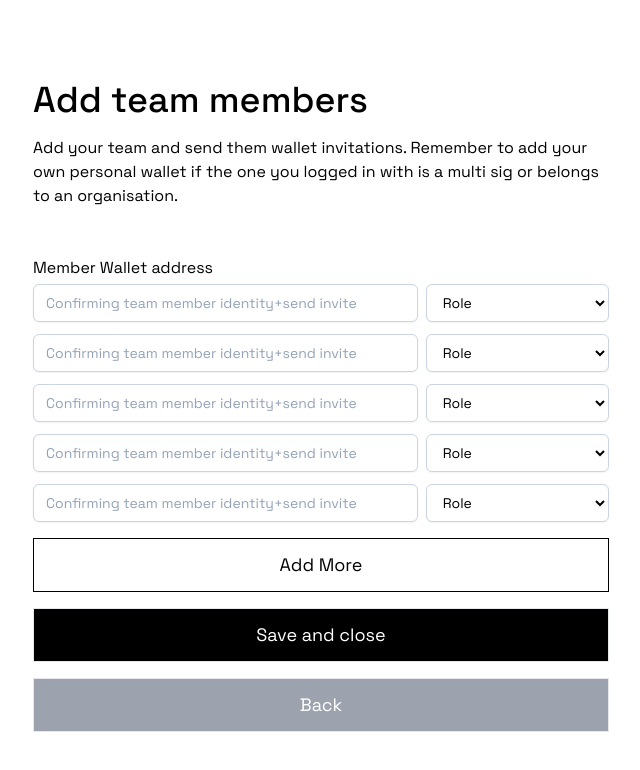
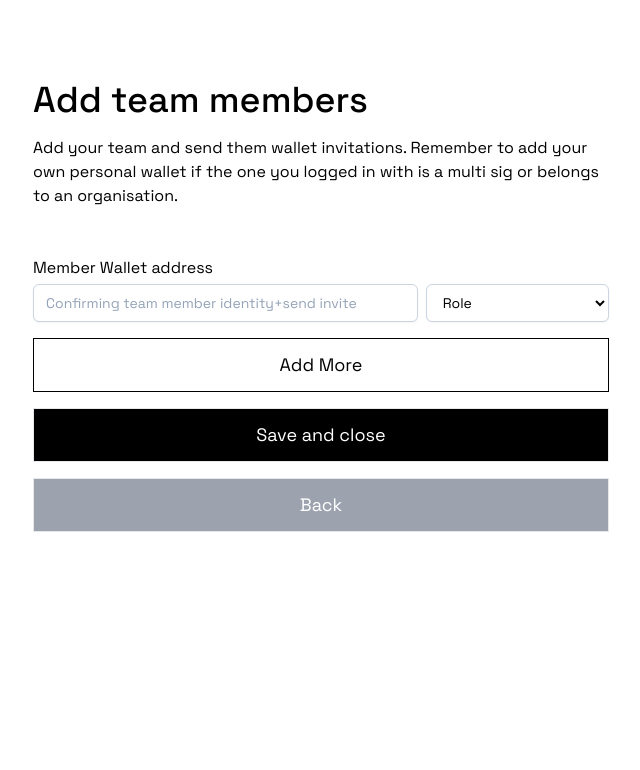
Before and after one commit to OrdumLTD/front-end-client-test, a Next.js app: page /addteammembers in a window 1280 px wide. Shown: the top 770 px of the page, without its empty margins (319-959 px from the left). Built offline with nearby package versions, Linux system fonts and the light colour scheme.

Commit message:
added context for sign up

```diff
--- a/components/login/index.tsx
+++ b/components/login/index.tsx
@@ -1,5 +1,6 @@
 import React, {  } from "react";
 import { Connect } from "../wallet/polkadotjs/connect";
+import  Link  from "next/link"
 
 const LogIn = () => {
 
@@ -16,9 +17,9 @@ const LogIn = () => {
         </div>
 
         <div className="my-1 md:my-2"></div>
-        {/* <button className="border border-gray-400 hover:bg-gray-200 py-2.5">
+        <button className="border border-gray-400 hover:bg-gray-200 py-2.5">
           <Link href="/signup">Sign up</Link>
-        </button> */}
+        </button>
       </div>
       <div className="-mt-80 flex flex-col">
         <h2 className="md:text-5xl">New To Blockchain? Create Wallet</h2>
--- a/components/submitProposal/tldr/index.tsx
+++ b/components/submitProposal/tldr/index.tsx
@@ -1,5 +1,4 @@
 import Image from "next/image";
-
 import { useContext } from "react";
 import { useRouter } from "next/router";
 
--- a/pages/_app.tsx
+++ b/pages/_app.tsx
@@ -5,6 +5,7 @@ import { PropolsalContextProvider } from "@/store/submitPropolsal";
 import { ChainAPIContextProvider } from "@/store/apiContext";
 import { WalletContextProvider } from "@/store/walletContext";
 import { CertContextProvider } from "@/store/contractContext";
+import { SignUpContextProvider } from "@/store/signUpContext";
 
 import { Space_Grotesk, Inter } from "@next/font/google";
 
@@ -19,10 +20,12 @@ export default function App({ Component, pageProps }: AppProps) {
         <ChainAPIContextProvider>
           <WalletContextProvider>
             <CertContextProvider>
-          <main className={spaceGrotesk.className}>
-            <Component {...pageProps} />
-          </main>
-          </CertContextProvider>
+              <SignUpContextProvider>
+                <main className={spaceGrotesk.className}>
+                  <Component {...pageProps} />
+                </main>
+              </SignUpContextProvider>
+            </CertContextProvider>
           </WalletContextProvider>
         </ChainAPIContextProvider>
       </PropolsalContextProvider>
--- a/pages/addteammembers/TeamMember/index.tsx
+++ b/pages/addteammembers/TeamMember/index.tsx
@@ -1,4 +1,8 @@
+import { useState } from "react";
+
 const TeamMember = () => {
+  const [address, setAddress] = useState("");
+
   return (
     <form className="flex ">
       <input
@@ -9,6 +13,7 @@ const TeamMember = () => {
              mt-1 block w-full px-3 py-2 bg-white border border-slate-300 rounded-md text-sm shadow-sm placeholder-slate-400
       focus:outline-none focus:border-sky-500
                "
+        value={address}
       />
 
       <select
--- a/pages/addteammembers/index.tsx
+++ b/pages/addteammembers/index.tsx
@@ -1,17 +1,24 @@
 // ToDo Fit for mobile
 
-import { useState } from "react";
+import { useContext, useState } from "react";
 import Link from "next/link";
 // import { Link } from "react-router-dom";
 
+import SignUpContext from "@/store/signUpContext";
 import TeamMember from "./TeamMember";
 
 const AddTeamMembers = () => {
-  const [teamMembers, setTeamMembers] = useState<number>(5);
+  const SignUpCtx = useContext(SignUpContext);
+  const [teamMembers, setTeamMembers] = useState<number>(1);
+  const [arrayOfTeamMembers, setArrayOfTeamMembers] = useState<String[]>();
 
-  function addTeamMember() {
+  const addTeamMember = () => {
     setTeamMembers(teamMembers + 1);
-  }
+  };
+
+  // const removeTeamMember = () => {
+  //   setTeamMembers(teamMembers - 1)
+  // }
 
   return (
     <div className="font-space-grotesk grid h-screen place-items-center relative mb-20">
--- a/store/contractContext.tsx
+++ b/store/contractContext.tsx
@@ -1,7 +1,6 @@
-import React, {createContext, useState, ReactNode} from 'react';
+import React, { createContext, useState, ReactNode } from "react";
 import { CertificateData, signCertificate } from "@phala/sdk";
-import { ContractPromise } from '@polkadot/api-contract';
-
+import { ContractPromise } from "@polkadot/api-contract";
 
 type Props = {
   children: ReactNode;
@@ -9,46 +8,47 @@ type Props = {
 
 // Certificate Data
 interface Certificate {
-    cache?: CertificateData,
-    contractApi?: ContractPromise,
-    signCert:(cert?: CertificateData)=> void;
-    setContractApi:(api?:ContractPromise)=> void;
+  cache?: CertificateData;
+  contractApi?: ContractPromise;
+  signCert: (cert?: CertificateData) => void;
+  setContractApi: (api?: ContractPromise) => void;
 }
 
-const defaultState  = {
+const defaultState = {
   cache: undefined,
   contractApi: undefined,
-    signCert: (cert?: CertificateData) =>{
-        return
+  signCert: (cert?: CertificateData) => {
+    return;
   },
-    setContractApi: (api?:ContractPromise) =>{
-        return
-    }
-}
+  setContractApi: (api?: ContractPromise) => {
+    return;
+  },
+};
 
 const CertificateContext = createContext<Certificate>(defaultState);
 
-export const CertContextProvider = ({children}:Props) =>{
+export const CertContextProvider = ({ children }: Props) => {
   const [cache, setCache] = useState<CertificateData>();
   const [contractApi, setContractApi] = useState<ContractPromise>();
 
-    const signCert = (cert?: CertificateData) =>{
-        setCache(cert)
+  const signCert = (cert?: CertificateData) => {
+    setCache(cert);
   };
 
-    const setContract = (api?:ContractPromise) =>{
-        setContractApi(api)
-    }
+  const setContract = (api?: ContractPromise) => {
+    setContractApi(api);
+  };
 
   const context = {
     cache,
     contractApi,
     signCert,
-        setContractApi: setContract
-    }
+    setContractApi: setContract,
+  };
 
   return (
-        <CertificateContext.Provider value={context}>{children}</CertificateContext.Provider>
+    <CertificateContext.Provider value={context}>
+      {children}
+    </CertificateContext.Provider>
   );
-
-}
+};
--- /dev/null
+++ b/store/signUpContext.tsx
@@ -0,0 +1,100 @@
+import React, { createContext, useState, ReactNode } from "react";
+// import { CertificateData, signCertificate } from "@phala/sdk";
+// import { ContractPromise } from '@polkadot/api-contract';
+
+type Props = {
+  children: ReactNode;
+};
+
+//
+interface SignUp {
+  // cache?: CertificateData,
+  // contractApi?: ContractPromise,
+  // signCert:(cert?: CertificateData)=> void;
+  // setContractApi:(api?:ContractPromise)=> void;
+  teamName: String | undefined;
+  description: String | undefined;
+  mission?: String | undefined;
+  projectType: String | undefined;
+  teamMembers: String[] | undefined;
+  setName: (v: String) => void;
+  setDescription: (v: String) => void;
+  setMission: (v: String) => void;
+  setProjectType: (v: String) => void;
+  addTeamMember: (v: String) => void;
+}
+
+const defaultState = {
+  teamName: "",
+  description: "",
+  mission: "",
+  projectType: "",
+  teamMembers: [],
+  setName: (v: String) => { return },
+  setDescription: (v: String) => { return },
+  setMission: (v: String) => { return },
+  setProjectType: (v: String) => { return },
+  addTeamMember: (v: String) => { return },
+};
+
+const SignUpContext = createContext<SignUp>(defaultState);
+
+export const SignUpContextProvider = ({ children }: Props) => {
+  // const [cache, setCache] = useState<SignUp>();
+  const [teamName, setTeamName] = useState<String>();
+  const [description, setdDesc] = useState<String>();
+  const [mission, setMiss] = useState<String>();
+  const [projectType, setProject] = useState<String>();
+  const [teamMembers, setTeamMembrs] = useState<String[]>();
+  // const [contractApi, setContractApi] = useState<ContractPromise>();
+
+  // const signCert = (cert?: CertificateData) =>{
+  //     setCache(cert)
+  // };
+
+  // const setContract = (api?:ContractPromise) =>{
+  //     setContractApi(api)
+  // }
+
+  const setName = (name?: String) => {
+    setTeamName(name);
+  };
+
+  const setDescription = (description?: String) => {
+    setdDesc(description);
+  };
+
+  const setMission = (mission?: String) => {
+    setMiss(mission);
+  };
+
+  const setProjectType = (project?: String) => {
+    setProject(project);
+  };
+
+  const addTeamMember = (teamMember?: String) =>{
+    //@ts-ignore
+    setTeamMembrs(teamMembers.push(teamMember))
+  }
+
+  const context = {
+    // cache,
+    teamName: teamName,
+    description,
+    mission,
+    projectType,
+    setName,
+    setDescription,
+    setMission,
+    setProjectType,
+    // contractApi,
+    // signCert,
+    // setContractApi: setContract
+  };
+
+  return (
+    <SignUpContext.Provider value={context}>{children}</SignUpContext.Provider>
+  );
+};
+
+export default SignUpContext;
```
Also changed, not shown: pages/createteamprofile/index.tsx (+39 -8 lines). Lines whose indentation alone changed are shown as unchanged.
